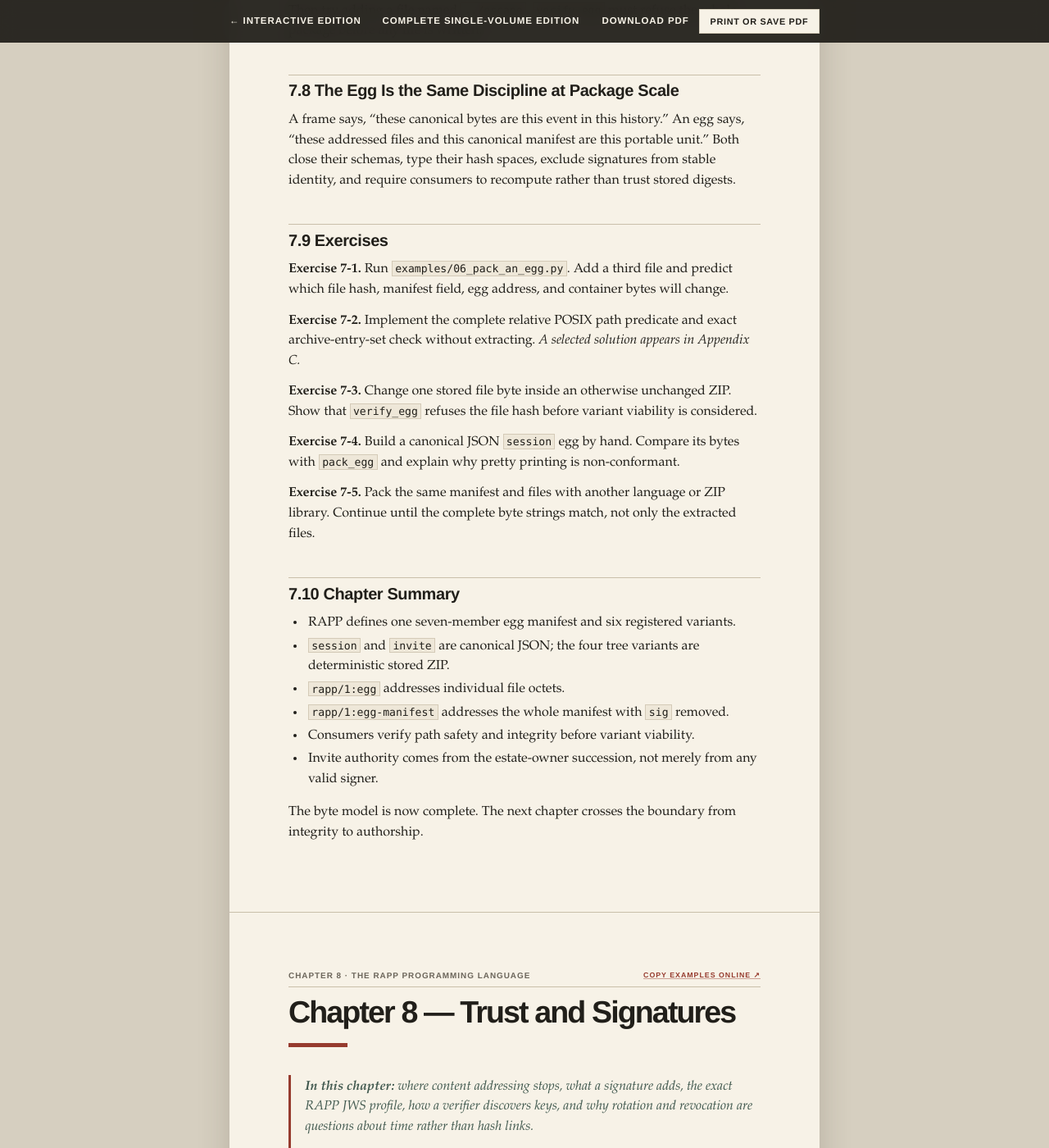
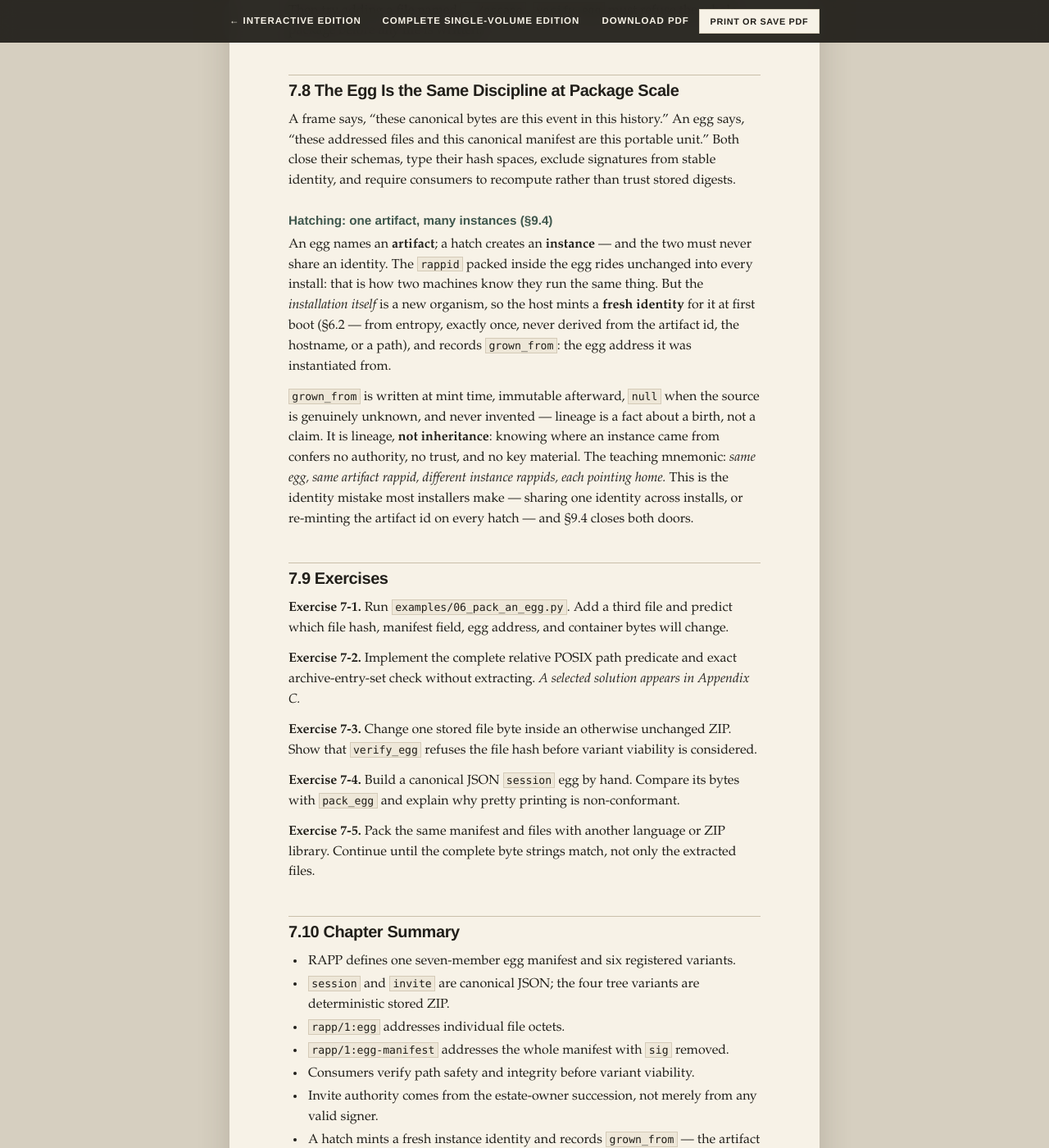
Before and after one commit to kody-w/rapp-1, a Jekyll site: the page built from book/print.md, in a window 1280 px wide and 1400 px high, scrolled down 38522 px. Shown: the whole window at 82% size. Built offline with Jekyll 4.4.1, drawn with Linux system fonts in a browser that asks for light colours; some of the changed text lies outside the part shown.

Commit message:
rev-6 §9.4 Instantiation: instance identity + grown_from lineage — the hatch seam closed
An egg names an ARTIFACT; a hatch creates an INSTANCE. rev-5 specified packing
and reading but left instantiation identity unwritten, so every implementation
had to invent its own word. §9.4 is that word: a hatch MUST mint a fresh §6.2
identity for the instance (the artifact rappid rides the egg, shared by every
install; the instance identity never is), and the instance SHOULD record
grown_from = the §9.1 egg address it grew from — written at mint, immutable,
null when unknown, NEVER fabricated. Lineage, not inheritance: no authority,
no trust, no key material. Book ch. 7 teaches it; hatch_and_prove.py now
exercises it (the hatched twin records grown_from = the .iso's own address).
Conformance 16/16 green after the change; edited path probed against rapp.py.

Co-Authored-By: Claude Fable 5 <noreply@anthropic.com>

```diff
--- a/SPEC.md
+++ b/SPEC.md
@@ -1,7 +1,7 @@
 # The RAPP Protocol Suite
 ### Unified normative specification of identity, canonicalization, the frame, the wire, and the egg
 
-**Status:** Draft standard for ratification (Kody, estate owner). **rev-5.** **Obsoletes / consolidates:**
+**Status:** Draft standard for ratification (Kody, estate owner). **rev-6.** **Obsoletes / consolidates:**
 `rapp-frame/2.0`, `rapp-frame/2.1`, `rapp-rappid-spec/2.0`, `rapp-protocol/1.0`, all scattered egg specs
 (§9 subsumes them), and `OSI.md`. On ratification this is the single living standard; the consolidated
 specs become retired historical record (Federal Constitution Art. X).
@@ -332,6 +332,27 @@ member-packing `neighborhood` egg. The banned legacy stamps (`brainstem-egg/2.3-
   unenforced path grammar defends nothing); (1) every `contents[].hash` recomputes per §5; (2) the variant's
   §9.2 structural requirements hold — and refuse whole on any failure; it **MUST NOT** reparent on transport.
 
+### 9.4 Instantiation — instance identity and `grown_from` lineage (rev-6; closes the hatch seam)
+An egg names an **artifact**; a hatch creates an **instance**. Rev-5 specified packing and reading but
+left instantiation identity unwritten, so every implementation had to invent its own — this section is
+that missing word.
+
+- The `rappid` in a packed egg's `rappid.json` (§9.2) names the **artifact**. Every hatch of the same
+  egg reads the **same** artifact identity (§6.2 canonicalize-on-read); re-minting it on hatch is
+  prohibited (§6.2).
+- A consumer that instantiates an egg into a live installation **MUST** mint a **fresh §6.2 identity
+  for the instance**, exactly once, at first boot — from entropy, never derived from the artifact
+  identity, host name, or path. Two instances of one egg share the artifact identity and **MUST NOT**
+  share an instance identity.
+- The instance's identity document **SHOULD** record **`grown_from`**: the §9.1 egg address
+  (64 lowercase hex) of the egg it was instantiated from. `grown_from` is written at mint time and is
+  **immutable** thereafter; it is `null` when the source is unknown; a producer **MUST NOT** fabricate
+  it — lineage is a fact about a birth, never a claim to invent. An instance that cannot say where it
+  came from says `null`.
+- `grown_from` is **lineage, not inheritance**: it confers no authority, no trust, and no §10 key
+  material. A reader **MUST** treat it as an unverified assertion unless the named egg is available and
+  its address recomputes per §9.1/§5.
+
 ## 10. Trust and signatures (L2)
 `sig` is OPTIONAL on memory/body streams and REQUIRED on swarm streams (§8). Chain integrity comes from the
 hash links (§5), not signatures. When present, `sig` **MUST** be JWS Compact Serialization with **detached,
--- a/book/07-the-egg.md
+++ b/book/07-the-egg.md
@@ -208,6 +208,22 @@ files and this canonical manifest are this portable unit.” Both close their sc
 hash spaces, exclude signatures from stable identity, and require consumers to recompute rather
 than trust stored digests.
 
+### Hatching: one artifact, many instances (§9.4)
+
+An egg names an **artifact**; a hatch creates an **instance** — and the two must never share an
+identity. The `rappid` packed inside the egg rides unchanged into every install: that is how two
+machines know they run the same thing. But the *installation itself* is a new organism, so the
+host mints a **fresh identity** for it at first boot (§6.2 — from entropy, exactly once, never
+derived from the artifact id, the hostname, or a path), and records **`grown_from`**: the egg
+address it was instantiated from.
+
+`grown_from` is written at mint time, immutable afterward, `null` when the source is genuinely
+unknown, and never invented — lineage is a fact about a birth, not a claim. It is lineage, **not
+inheritance**: knowing where an instance came from confers no authority, no trust, and no key
+material. The teaching mnemonic: *same egg, same artifact rappid, different instance rappids,
+each pointing home.* This is the identity mistake most installers make — sharing one identity
+across installs, or re-minting the artifact id on every hatch — and §9.4 closes both doors.
+
 ## 7.9 Exercises
 
 **Exercise 7-1.** Run `examples/06_pack_an_egg.py`. Add a third file and predict which file hash,
@@ -233,6 +249,8 @@ until the complete byte strings match, not only the extracted files.
 - `rapp/1:egg-manifest` addresses the whole manifest with `sig` removed.
 - Consumers verify path safety and integrity before variant viability.
 - Invite authority comes from the estate-owner succession, not merely from any valid signer.
+- A hatch mints a fresh instance identity and records `grown_from` — the artifact id is shared,
+  the instance id never is (§9.4).
 
 The byte model is now complete. The next chapter crosses the boundary from integrity to
 authorship.
```
Also changed, not shown: hatch_and_prove.py (+9 -1 lines).
